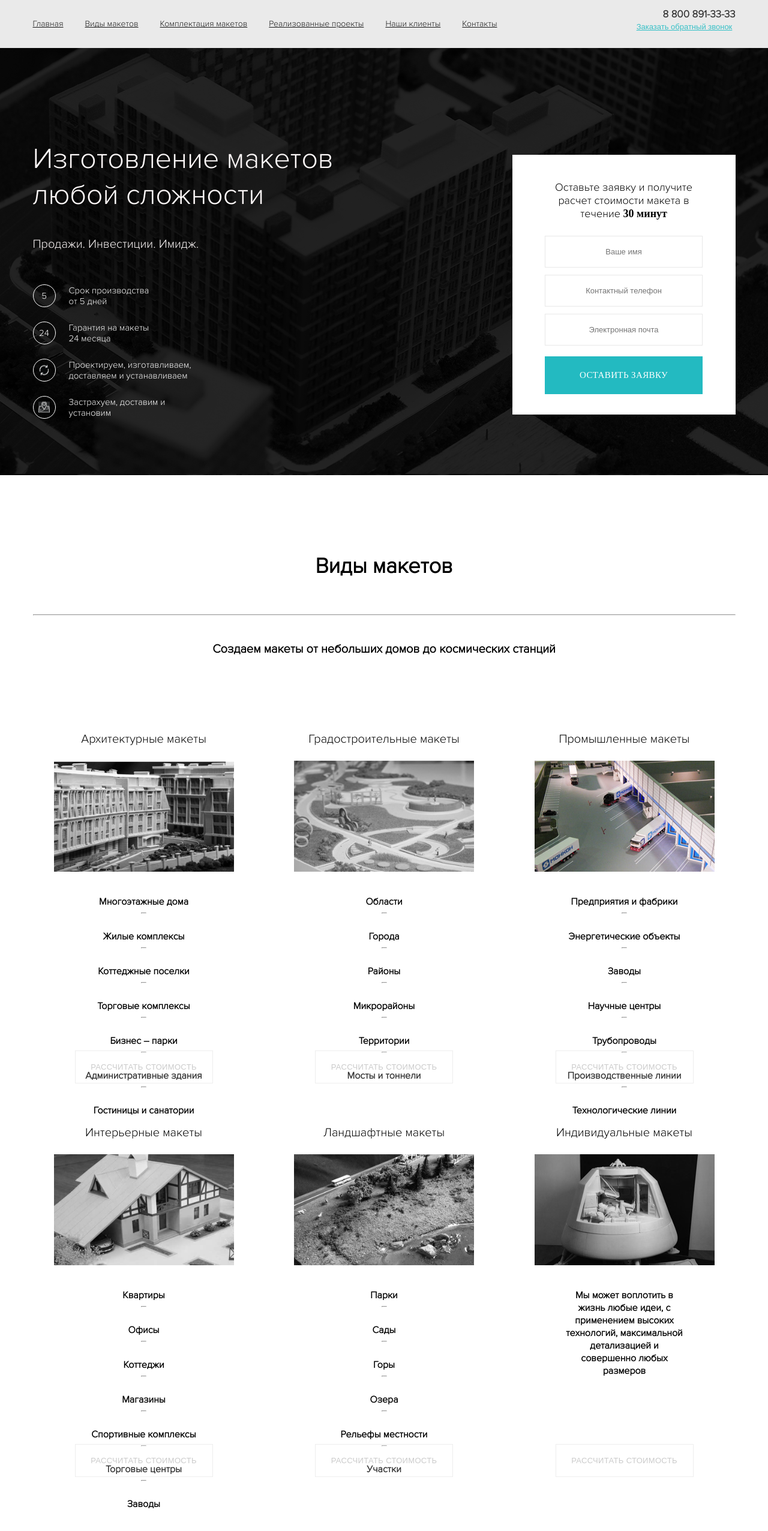
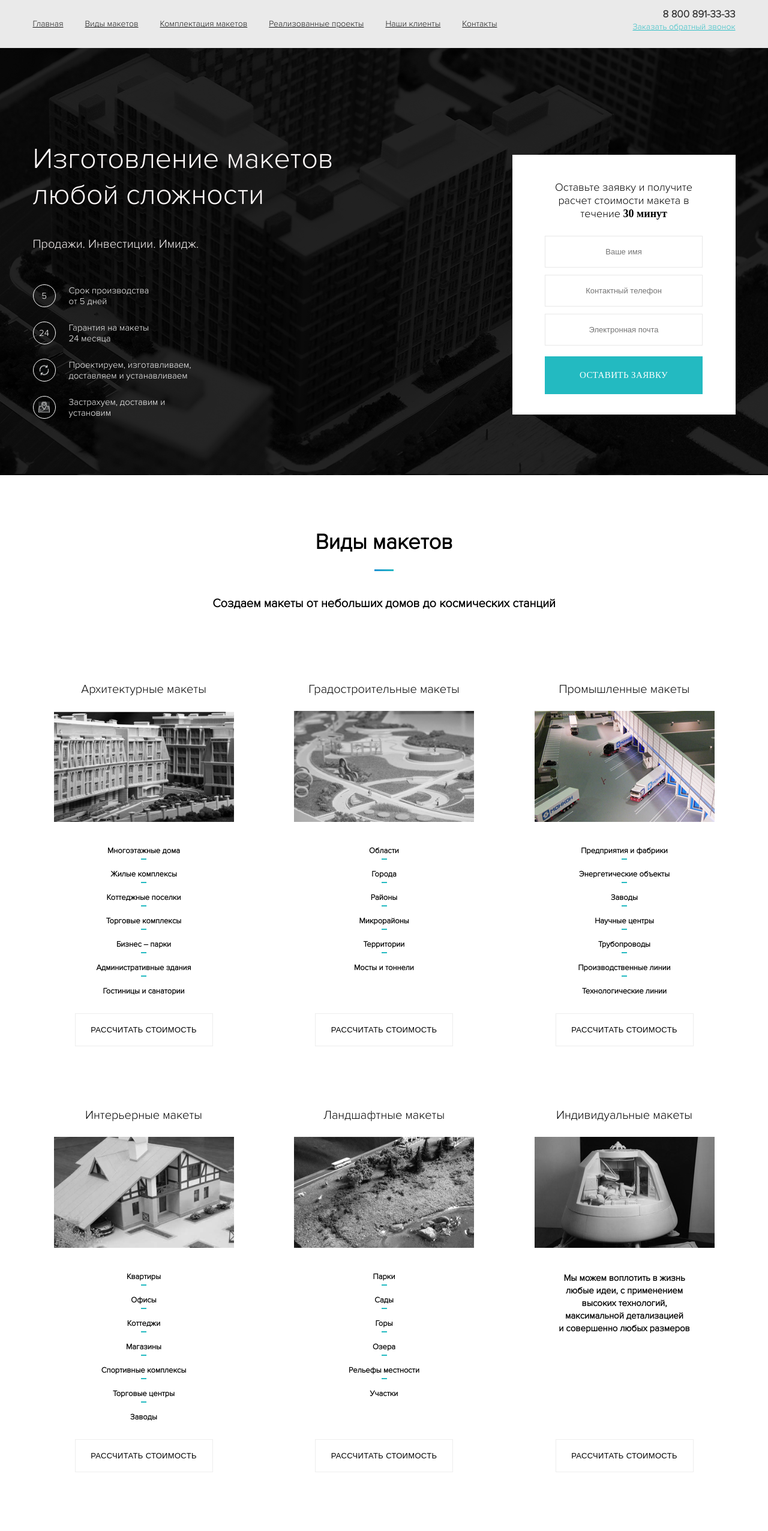
Before and after one commit to OksaFis/models, a plain HTML site: page index.html in a window 1280 px wide. Shown: the whole page at 60% size. Before the commit the page ends 2517 px from the top, so only its background shows below. Drawn offline with Linux system fonts and the light colour scheme.

Commit message:
Внесла правки

```diff
--- a/index.html
+++ b/index.html
@@ -30,9 +30,9 @@
         <div class="header-contacts__phone">
           <a class="header_phone" href="tel:+78008913333">8 800 891-33-33</a>
         </div><!--header-contacts__phone-->
-        <div class="header-contacts__button">
-          <button class="button-small" id="button-callback">Заказать обратный звонок</button>
-        </div><!--header-contacts__button-->
+        <div class="header-contacts__link">
+        <a href="#" class="header_link">Заказать обратный звонок</a>
+        </div><!--header-contacts__link-->
       </div><!--header-contacts-->
     </div> <!--header-wrap-->
     </div>
@@ -60,7 +60,7 @@
             </div><!--main-form__title-->
             <form action="mailer/smart.php" method="POST">
               <input type="text" name="fio" class="input main-form__input" required placeholder="Ваше имя">
-              <input type="tel" name="phone" class="input main-form__input" required placeholder="Контактный телефон">
+              <input type="tel" pattern="2[0-9]{3}-[0-9]{3}" name="tel" class="input main-form__input" required placeholder="Контактный телефон">
               <input type="email" name="mail" class="input main-form__input" required placeholder="Электронная почта">
               <button type="submit" class="button main-form__button">Оставить заявку
               </button>
@@ -73,11 +73,11 @@
   <section class="feedback">
     <div class="container">
 
-      <h1 class="section-title section-title_center">Виды макетов</h1><br><hr><br>
+      <h1 class="section-title section-title_center">Виды макетов</h1>
       <h2 class="section-subtitle">Создаем макеты от небольших домов до космических станций</h2>
       <div class="feedback-wrap">
 
-        <div class="card wow fadeInUp" data-wow-delay="0.2s">
+        <div class="card">
           <div class="card_title">Архитектурные макеты</div>
             <div class="card_img-wrap">
             <img src="img/feedback/fedback_1.png" alt="" class="card_img">
@@ -94,7 +94,7 @@
               <button type="submit" class="button card__button">Рассчитать стоимость</button>
         </div><!--card-->
 
-        <div class="card wow fadeInUp" data-wow-delay="0.4s">
+        <div class="card">
           <div class="card_title">Градостроительные макеты</div>
             <div class="card_img-wrap">
               <img src="img/feedback/fedback_2.png" alt="" class="card_img">
@@ -109,7 +109,7 @@
                   <button type="submit" class="button card__button">Рассчитать стоимость</button>
         </div><!--card-->
 
-        <div class="card wow fadeInUp" data-wow-delay="0.8s">
+        <div class="card">
           <div class="card_title">Промышленные макеты</div>
             <div class="card_img-wrap">
               <img src="img/feedback/fedback_3.png" alt="" class="card_img">
@@ -125,7 +125,7 @@
               <button type="submit" class="button card__button">Рассчитать стоимость</button>
         </div><!--card-->
 
-        <div class="card wow fadeInUp" data-wow-delay="1.0s">
+        <div class="card">
           <div class="card_title">Интерьерные макеты</div>
             <div class="card_img-wrap">
               <img src="img/feedback/fedback_4.png" alt="" class="card_img">
@@ -141,7 +141,7 @@
               <button type="submit" class="button card__button">Рассчитать стоимость</button>
         </div><!--card-->
 
-        <div class="card wow fadeInUp" data-wow-delay="1.2s">
+        <div class="card">
           <div class="card_title">Ландшафтные макеты</div>
           <div class="card_img-wrap">
             <img src="img/feedback/fedback_5.png" alt="" class="card_img">
@@ -156,13 +156,12 @@
             <button type="submit" class="button card__button">Рассчитать стоимость</button>
         </div><!--card-->
 
-        <div class="card wow fadeInUp" data-wow-delay="1.4s">
+        <div class="card">
           <div class="card_title">Индивидуальные макеты</div>
           <div class="card_img-wrap">
             <img src="img/feedback/fedback_6.png" alt="" class="card_img">
           </div>
-            <h3 class="card_text"><b>Мы может воплотить в жизнь любые идеи, с применением высоких технологий, максимальной детализацией
-            и совершенно любых размеров</b></h3>
+            <h3 class="card_text"><b>Мы можем воплотить в жизнь<br>любые идеи, с применением<br>высоких технологий,<br>максимальной детализацией<br>и совершенно любых размеров</b></h3>
             <button type="submit" class="button card__button">Рассчитать стоимость</button>
         </div><!--card-->
       </div><!--price-wrap-->
--- a/sass/_feedback.sass
+++ b/sass/_feedback.sass
@@ -1,30 +1,37 @@
 .feedback
   background-color: #ffffff
+  padding-bottom: 28px
   .section-title
-    padding-top: 100px
-    hr
-      float: center
-      width: 31px
-      height: 2px
-      background-color: #23bac1
+    padding-top: 60px
+    &:after
+      display: block
+      content: ''
+      display: block
+      background-image: linear-gradient(45deg, #1c8fd4 0%, #23bac1 100%)
+      margin-bottom: 45px
+      margin-top: 23px
+      margin-bottom: 42px
+      margin-left: auto
+      margin-right: auto
+      width: 32px
+      height: 3px
   .section-subtitle
-    padding-bottom: 79px
+    padding-bottom: 70px
   &-wrap
     display: flex
     flex-wrap: wrap
     justify-content: space-between
   .card
     max-width: 370px
-    max-height: 680px
+    height: 680px
     text-align: center
-    padding-bottom: 40px
+    justify-content: center
     transition: 0.2s
     background-color: #ffffff
-    margin-top: 30px
+    padding-top: 33px
+    margin-bottom: 30px
     &:hover
       box-shadow: 0 5px 32px rgba(0, 0, 0, 0.1)
-
-
     &_title
       padding-bottom: 24px
       font-size: 20px
@@ -36,27 +43,29 @@
       margin-right: 35px
       padding-bottom: 35px
     &_text
-      width: 196px
+      color: #000000
+      font-size: 13px
+      text-align: center
+      margin: 0 auto 55px auto
       height: 224px
-      color: #000000
-      font-size: 16px
-      text-align: center
-      margin: 0 auto
       b
         line-height: 21px
+        font-size: 15px
       hr
         float: center
         width: 9px
         height: 2px
         background-color: #23bac1
-
+        border: #23bac1
+        margin-top: 5px
+        margin-bottom: 0
+        padding: 0
     &__button
       width: 230px
       height: 55px
-      margin-top: 34px
-      border: 1px solid #aeaeae
+      margin-bottom: 40px
+      border: 1px solid #eeeeee
       background-color: #ffffff
-      opacity: 0.2
       color: #000000
       font-size: 13px
       text-transform: uppercase
--- a/sass/_header.sass
+++ b/sass/_header.sass
@@ -34,24 +34,19 @@
       color: #000000
       text-decoration: underline
       &:hover
-          cursor: pointer
+        cursor: pointer
   &-contacts
     margin: 13px 0 13px auto
     text-align: right
-
     &__phone a
       font-size: 17px
       font-weight: 700
       text-decoration: none
       color: #1f1f1f
-    .button-small
-      width: 176px
-      height: 14px
+    &__link a
       color: #22bac1
-      font-size: 13px
+      font-size: 14px
+      font-weight: 400
       text-decoration: underline
-      border: none
-      background-color: #e8e8e8
-      padding-right: 0
       &:hover
-          cursor: pointer
+        cursor: pointer
--- a/sass/_main.sass
+++ b/sass/_main.sass
@@ -84,17 +84,24 @@
       b
         font-weight: 700
         font-family: 'Proxima Nova-Bold'
-
     &__input
       text-align: center
       width: 263px
       height: 53px
       border: 1px solid #e8e8e8
-      background-color: #ffffff
       margin-bottom: 12px
-      color: #7c7c7c
       font-size: 13px
       font-weight: 300
+      &:hover
+        outline: 0
+        outline-offset: 0
+      &:active
+        outline: 0
+        outline-offset: 0
+      &:focus
+        outline: 0
+        outline-offset: 0
+
     &__button
       cursor: pointer
       width: 263px
--- a/sass/_media.sass
+++ b/sass/_media.sass
@@ -10,12 +10,14 @@
 @media (min-width: 992px) and (max-width: 1200px)
   .container
     width: 100%
+
   .header
     &-wrap
       &__mini
         display: none
   .main
     &-wrap
+      justify-content: space-around
     &-text
       &__title
       &__subtitle
@@ -24,6 +26,9 @@
 
       &__input
       &__button
+  .feedback
+    &-wrap
+      justify-content: space-around
 @media (min-width: 768px) and (max-width: 992px)
   .container
     width: 100%
@@ -32,7 +37,7 @@
     &-wrap
       &__mini
         height: 30px
-        margin: 15px auto
+        margin: 15px 0
         &__img
         &__text
     &-menu
@@ -57,6 +62,9 @@
       width: 300px
       &__input
       &__button
+  .feedback
+    &-wrap
+      justify-content: space-around
 
 @media (min-width: 576px) and (max-width: 767px)
   .container
@@ -66,7 +74,7 @@
     &-wrap
       &__mini
         height: 30px
-        margin: 12px auto
+        margin: 12px 0
     &-menu
       display: none
   .main
@@ -89,6 +97,13 @@
         padding-bottom: 20px
     &-form
       margin-top: 30px
+  .feedback
+    .section-title
+      padding-top: 40px
+    .section-subtitle
+      padding-bottom: 40px
+    &-wrap
+      justify-content: center
 
 @media (min-width: 530px) and (max-width: 582px)
   .container
@@ -98,7 +113,7 @@
     &-wrap
       &__mini
         height: 30px
-        margin: 10px auto
+        margin: 10px 0
     &-menu
       display: none
     &-contacts
@@ -126,6 +141,13 @@
       width: 300px
       &__input
       &__button
+  .feedback
+    .section-title
+      padding-top: 30px
+    .section-subtitle
+      padding-bottom: 30px
+    &-wrap
+      justify-content: center
 @media (max-width: 576px)
   .container
     width: 100%
@@ -137,7 +159,7 @@
     &-wrap
       &__mini
         height: 30px
-        margin: 10px auto
+        margin: 10px 0
     &-menu
       display: none
     &-contacts
@@ -170,3 +192,10 @@
     &-form
       width: 300px
       margin-top: 30px
+  .feedback
+    .section-title
+      padding-top: 30px
+    .section-subtitle
+      padding-bottom: 30px
+    &-wrap
+      justify-content: center
```
Also changed, not shown: css/style.css, 1 other file.
